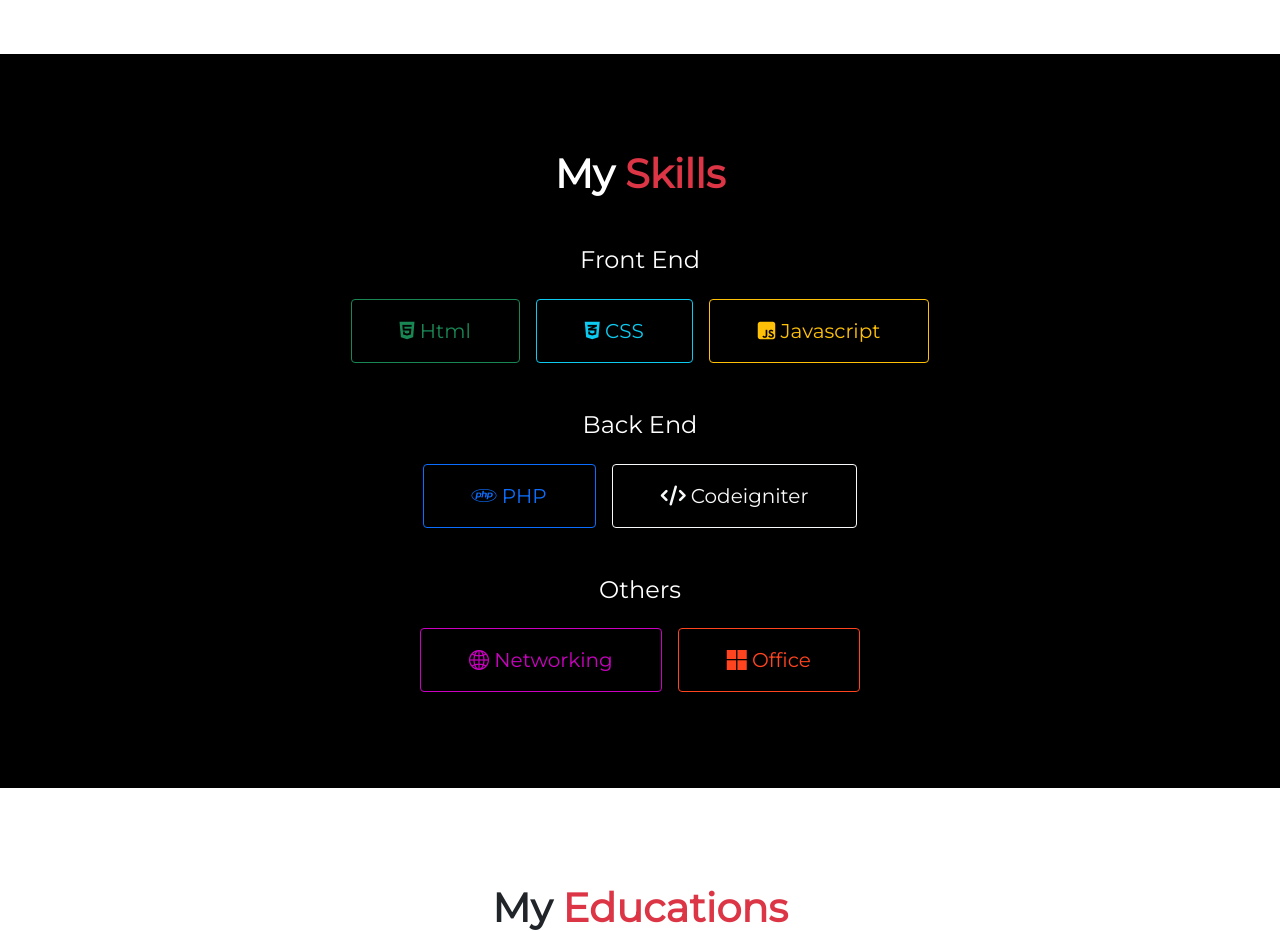
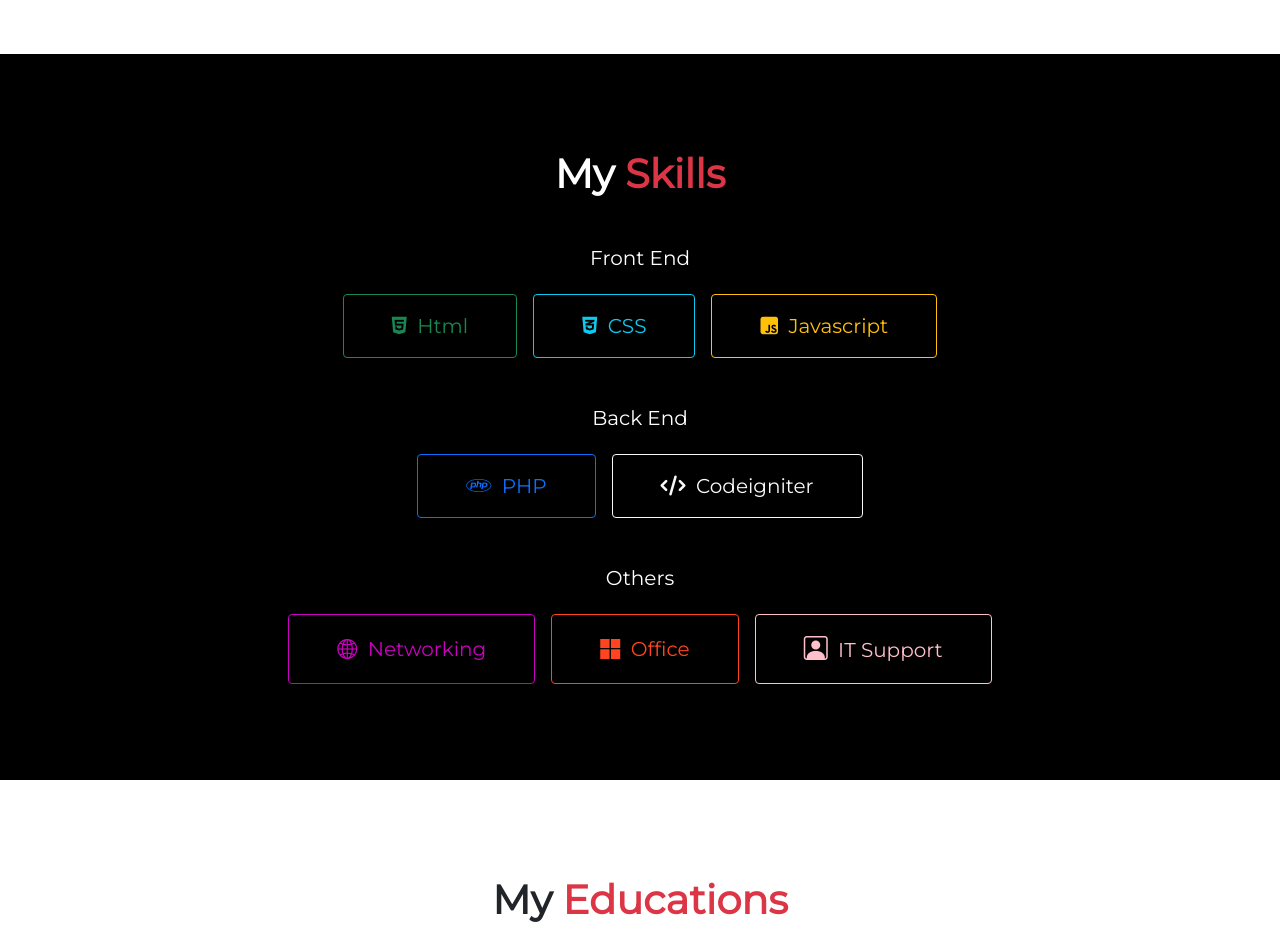
Before and after one commit to gkdyudiana/gkdyudiana.github.io, a PHP site: page / in a window 1280 px wide. Shown: the part 1344-2275 px from the top of the page. Run offline with PHP 8.4, Linux system fonts and the light colour scheme; some libraries are stand-ins or nearby versions.

Commit message:
adding some project and adding some skill

```diff
--- a/assets/css/index.css
+++ b/assets/css/index.css
@@ -16,6 +16,15 @@ body {
 
 .btn-outline-orange:hover {
     background-color: #FF441F;
+}
+
+.btn-outline-pink {
+    border: 1px solid pink;
+    color: pink;
+}
+
+.btn-outline-pink:hover {
+    background-color: pink;
 }
 
 .btn-outline-purple {
--- a/index.html
+++ b/index.html
@@ -104,21 +104,22 @@
             <div class="col text-center">
               <h1 class="mb-5 fw-bold" data-aos="fade-right" data-aos-delay="100">My <span class="text-danger">Skills</span></h1>
               <div data-aos="fade-up" data-aos-delay="200">
-                <h4 class="mb-4">Front End</h4>
+                <h5 class="mb-4">Front End</h5>
                 <div class="d-flex justify-content-center gap-3">
-                  <button type="button" class="btn btn-outline-success py-3 px-5 fs-5 rounded-1"><i class="fa-brands fa-html5"></i>&nbsp;Html</button>
-                  <button type="button" class="btn btn-outline-info py-3 px-5 fs-5 rounded-1"><i class="fa-brands fa-css3-alt"></i>&nbsp;CSS</button>
-                  <button type="button" class="btn btn-outline-warning py-3 px-5 fs-5 rounded-1"><i class="fa-brands fa-square-js"></i>&nbsp;Javascript</button>
+                  <button type="button" class="btn btn-outline-success py-3 px-5 fs-5 rounded-1"><i class="fa-brands fa-html5"></i>&nbsp;&nbsp;Html</button>
+                  <button type="button" class="btn btn-outline-info py-3 px-5 fs-5 rounded-1"><i class="fa-brands fa-css3-alt"></i>&nbsp;&nbsp;CSS</button>
+                  <button type="button" class="btn btn-outline-warning py-3 px-5 fs-5 rounded-1"><i class="fa-brands fa-square-js"></i>&nbsp;&nbsp;Javascript</button>
                 </div>
-                <h4 class="mt-5 mb-4">Back End</h4>
+                <h5 class="mt-5 mb-4">Back End</h5>
                 <div class="d-flex justify-content-center gap-3">
-                  <button type="button" class="btn btn-outline-primary py-3 px-5 fs-5 rounded-1"><i class="fa-brands fa-php"></i>&nbsp;PHP</button>
-                  <button type="button" class="btn btn-outline-light py-3 px-5 fs-5 rounded-1"><i class="fa-solid fa-code"></i>&nbsp;Codeigniter</button>
+                  <button type="button" class="btn btn-outline-primary py-3 px-5 fs-5 rounded-1"><i class="fa-brands fa-php"></i>&nbsp;&nbsp;PHP</button>
+                  <button type="button" class="btn btn-outline-light py-3 px-5 fs-5 rounded-1"><i class="fa-solid fa-code"></i>&nbsp;&nbsp;Codeigniter</button>
                 </div>
-                <h4 class="mt-5 mb-4">Others</h4>
+                <h5 class="mt-5 mb-4">Others</h5>
                 <div class="d-flex justify-content-center gap-3">
-                  <button type="button" class="btn btn-outline-purple py-3 px-5 fs-5 rounded-1"><i class="bi bi-globe2"></i>&nbsp;Networking</button>
-                  <button type="button" class="btn btn-outline-orange py-3 px-5 fs-5 rounded-1"><i class="bi bi-microsoft"></i>&nbsp;Office</button>
+                  <button type="button" class="btn btn-outline-purple py-3 px-5 fs-5 rounded-1"><i class="bi bi-globe2"></i>&nbsp;&nbsp;Networking</button>
+                  <button type="button" class="btn btn-outline-orange py-3 px-5 fs-5 rounded-1"><i class="bi bi-microsoft"></i>&nbsp;&nbsp;Office</button>
+                  <button type="button" class="btn btn-outline-pink py-3 px-5 fs-5 rounded-1"><i class="bi bi-person-square" style="font-size: 18pt;"></i>&nbsp;&nbsp;IT Support</button>
                 </div>
               </div>
             </div>
@@ -188,25 +189,36 @@
           <div class="row d-flex justify-content-center align-items-center gap-2">
             <div class="col-4 text-center mb-4" data-aos="fade-up" data-aos-delay="200">
               <div class="rounded-1 text-center p-3">
+                <h5 class="mb-4 border border-3 rounded p-2">Sistem Informasi Magang</h5>
                 <img src="assets/images/sinoma.png" class="rounded shadow" alt="">
               </div>
               <!-- <span><a href="https://github.com/gkdyudiana/wedding_web.git" class="ps-4 pe-3 py-3 text-dark link-underline link-underline-opacity-0" target="_blank"><i class="bi bi-github"></i>&nbsp;github</a></span> -->
             </div>
             <div class="col-4 text-center mb-4" data-aos="fade-up" data-aos-delay="300">
               <div class="rounded-1 text-center p-3">
+                <h5 class="mb-4 border border-3 rounded p-2">Inventory Barang</h5>
                 <img src="assets/images/web_penjualan.jpg" class="rounded shadow" alt="">
               </div>
               <!-- <span><a href="https://github.com/gkdyudiana/wedding_web.git" class="ps-4 pe-3 py-3 text-dark link-underline link-underline-opacity-0" target="_blank"><i class="bi bi-github"></i>&nbsp;github</a></span> -->
             </div>
             <div class="col-4 text-center" data-aos="fade-up" data-aos-delay="400">
               <div class="rounded-1 text-center p-3">
+                <h5 class="mb-4 border border-3 rounded p-2">Sistem Informasi Pegawai</h5>
                 <img src="assets/images/Screenshot_20230519_012152.jpg" class="rounded shadow" alt="">
               </div>
               <!-- <span><a href="https://github.com/gkdyudiana/wedding_web.git" class="ps-4 pe-3 py-3 text-dark link-underline link-underline-opacity-0" target="_blank"><i class="bi bi-github"></i>&nbsp;github</a></span> -->
             </div>
             <div class="col-4 text-center" data-aos="fade-up" data-aos-delay="500">
               <div class="rounded-1 text-center p-3">
+                <h5 class="mb-4 border border-3 rounded p-2">Wedding Web</h5>
                 <img src="assets/images/Screenshot_20230519_012928.jpg" class="rounded shadow" alt="">
+              </div>
+              <!-- <span><a href="https://github.com/gkdyudiana/wedding_web.git" class="ps-4 pe-3 py-3 text-dark link-underline link-underline-opacity-0" target="_blank"><i class="bi bi-github"></i>&nbsp;github</a></span> -->
+            </div>
+            <div class="col-4 text-center" data-aos="fade-up" data-aos-delay="500">
+              <div class="rounded-1 text-center p-3">
+                <h5 class="mb-4 border border-3 rounded p-2">Manajemen SOP</h5>
+                <img src="assets/images/Screenshot 2025-01-02 115736.png" class="rounded shadow" alt="">
               </div>
               <!-- <span><a href="https://github.com/gkdyudiana/wedding_web.git" class="ps-4 pe-3 py-3 text-dark link-underline link-underline-opacity-0" target="_blank"><i class="bi bi-github"></i>&nbsp;github</a></span> -->
             </div>
```
Also changed, not shown: assets/images/Screenshot 2025-01-02 113524.png (added), assets/images/Screenshot 2025-01-02 115736.png (added).
